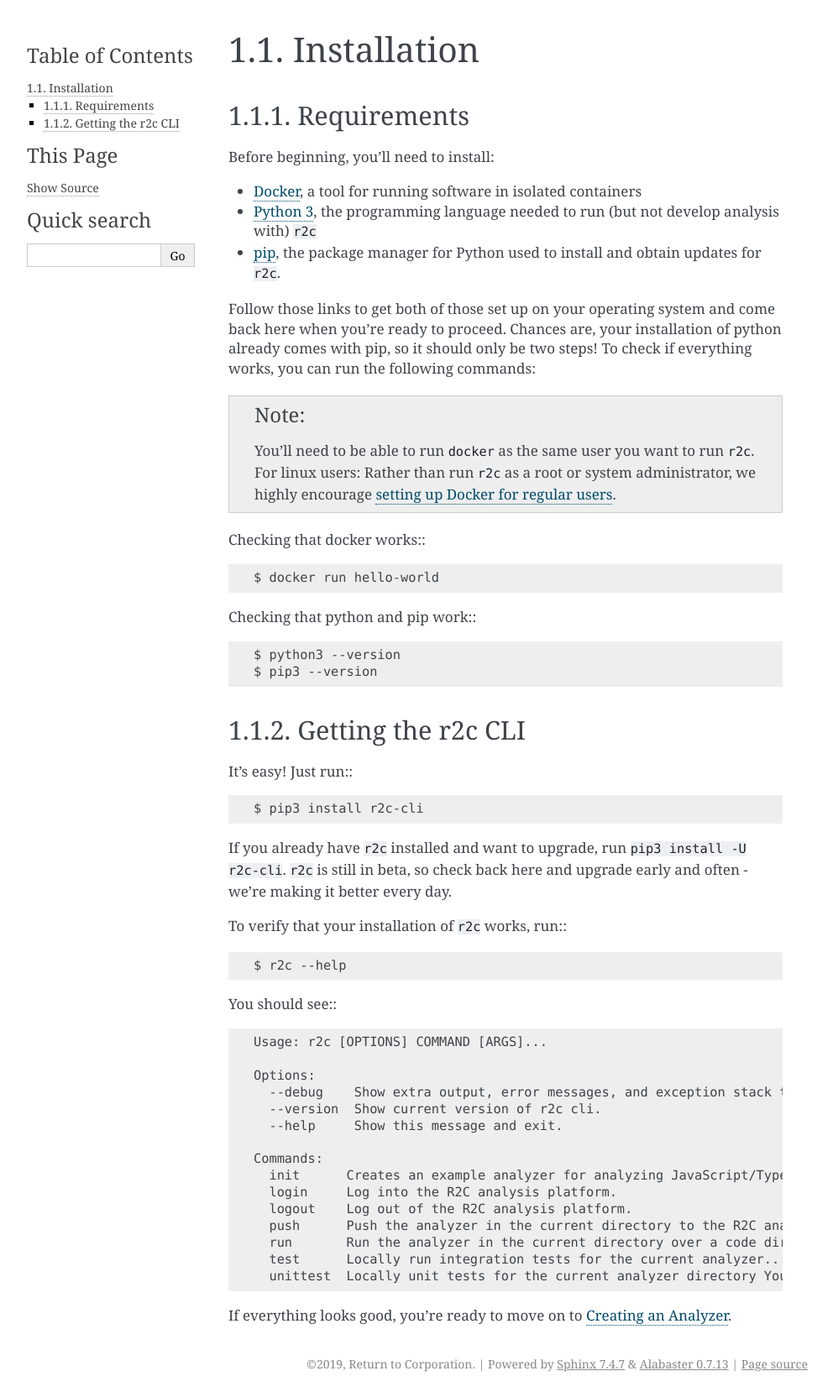
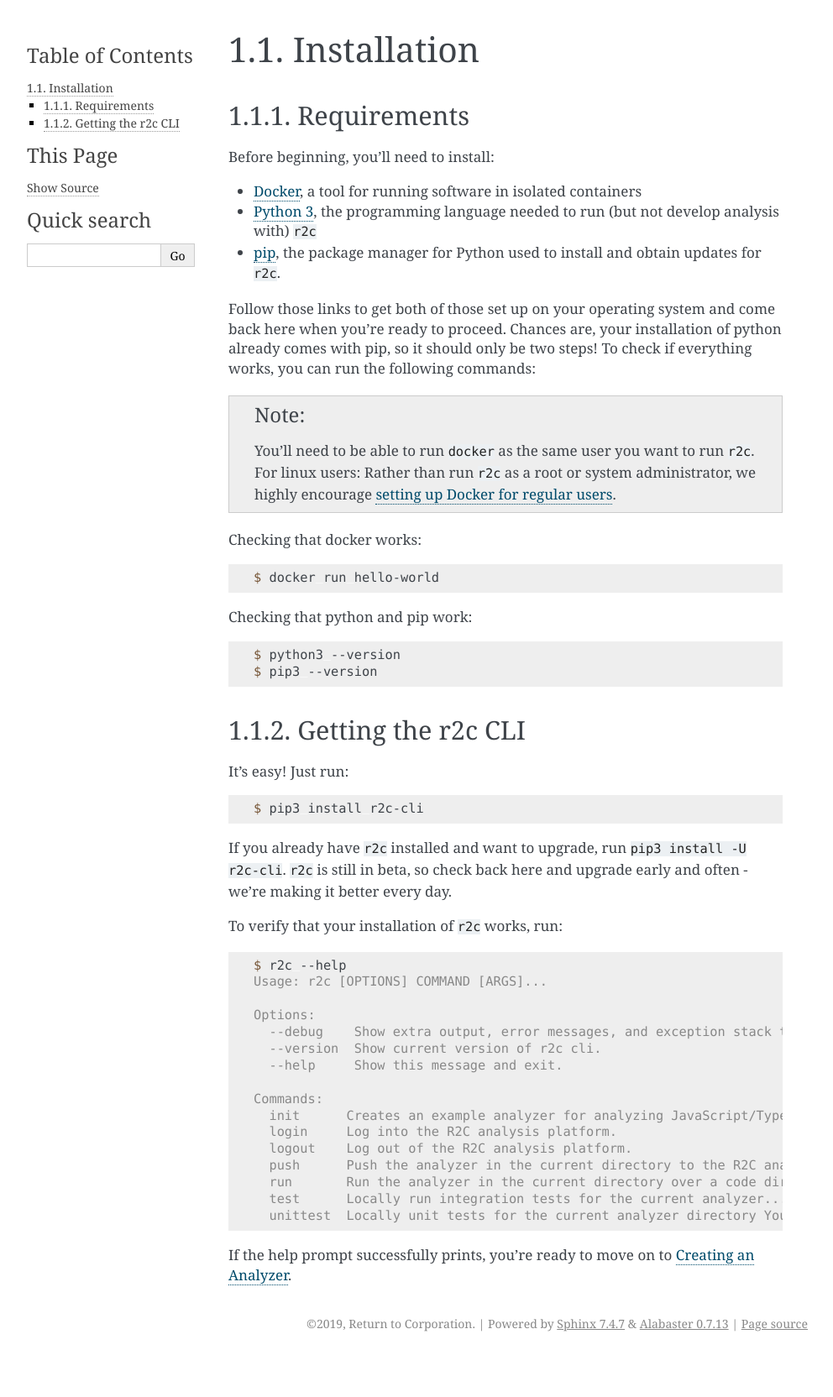
Before and after one commit to semgrep/docs, a Sphinx documentation site: the page built from docs/intro/installation.rst, in a window 1280 px wide. Shown: the whole page at 84% size, without its empty margins (148-1140 px from the left). Built offline with Sphinx 7.4.7, drawn with Linux system fonts in a browser that asks for light colours; pages that are not in the unit, such as notebooks, are missing from menus; after the commit the page ends 1616 px from its top, so only the background shows below that.

Commit message:
Make all console code-block:: console blocks

```diff
--- a/docs/intro/installation.rst
+++ b/docs/intro/installation.rst
@@ -20,11 +20,15 @@
 
 .. highlight:: text
 
-Checking that docker works:::
+Checking that docker works:
+
+.. code-block:: console
 
   $ docker run hello-world
 
-Checking that python and pip work:::
+Checking that python and pip work:
+
+.. code-block:: console
 
   $ python3 --version
   $ pip3 --version
@@ -32,18 +36,19 @@
 Getting the r2c CLI
 -------------------
 
-It's easy! Just run:::
+It's easy! Just run:
+
+.. code-block:: console
 
   $ pip3 install r2c-cli
 
 If you already have ``r2c`` installed and want to upgrade, run ``pip3 install -U r2c-cli``. ``r2c`` is still in beta, so check back here and upgrade early and often - we're making it better every day.
 
-To verify that your installation of ``r2c`` works, run:::
+To verify that your installation of ``r2c`` works, run:
+
+.. code-block:: console
 
   $ r2c --help
-
-You should see:::
-
   Usage: r2c [OPTIONS] COMMAND [ARGS]...
 
   Options:
@@ -60,4 +65,4 @@
     test      Locally run integration tests for the current analyzer...
     unittest  Locally unit tests for the current analyzer directory You can...
 
-If everything looks good, you're ready to move on to :doc:`creating`.
+If the help prompt successfully prints, you're ready to move on to :doc:`creating`.
```
Also changed, not shown: docs/intro/running-scale.rst (+6 -2 lines).
